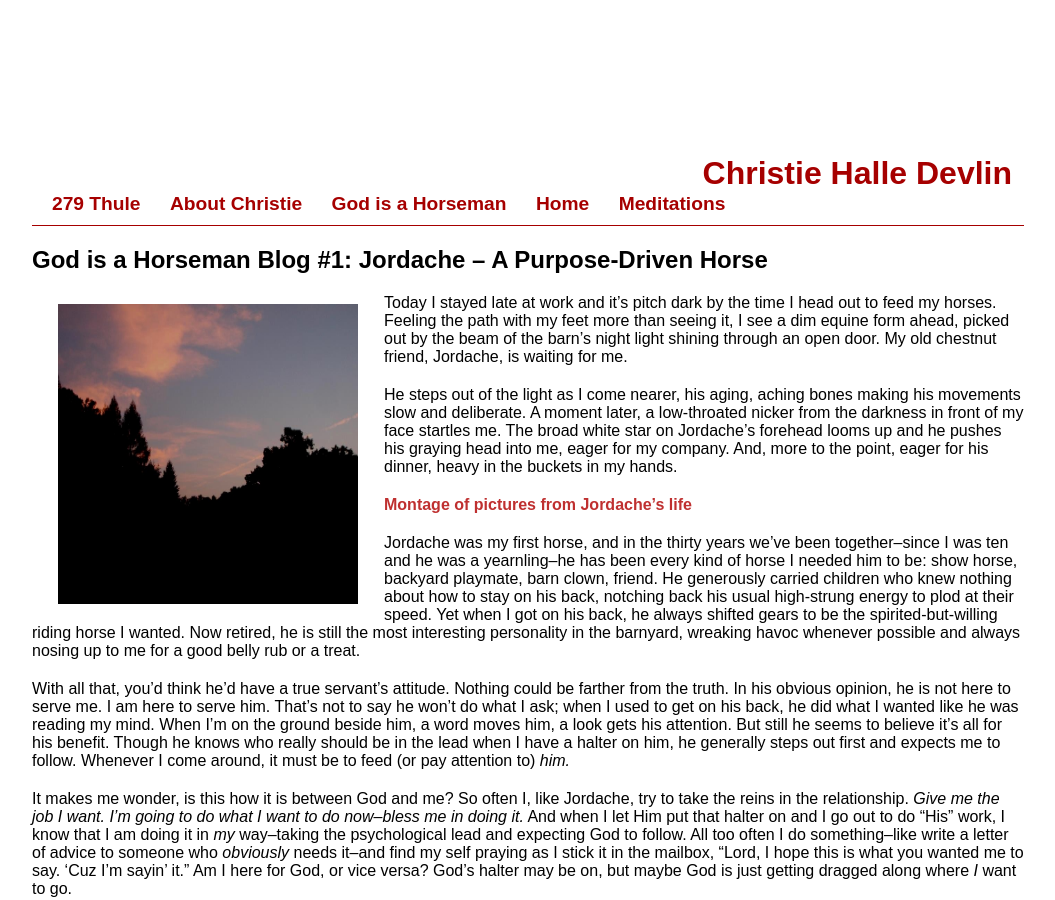
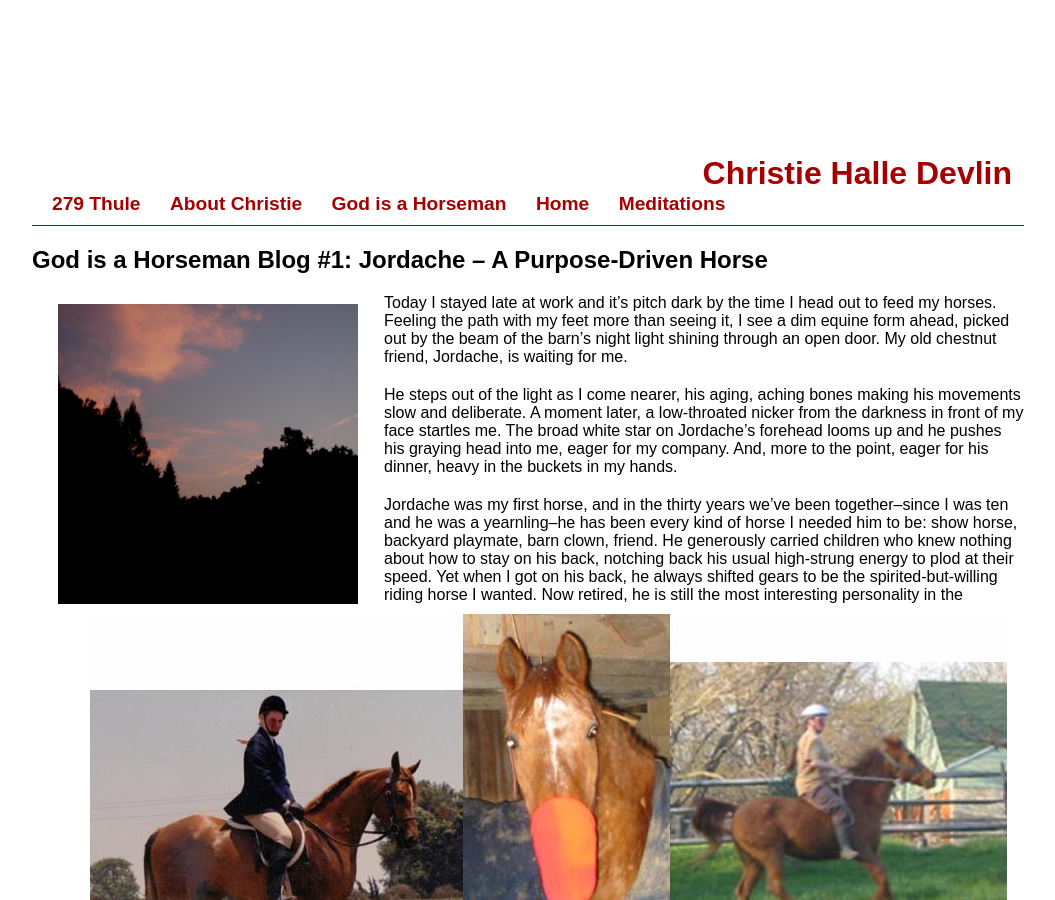
Before and after one commit to halledevlin/halledevlin.github.io, a Jekyll site: the page built from GIAH/giah_1-2.md, in a window 1280 px wide and 900 px high. Shown: the whole window, without its empty margins (112-1167 px from the left). Built offline with Jekyll 4.4.1, drawn with Linux system fonts in a browser that asks for light colours; Markdown is read by kramdown in place of the engine named in the settings.

Commit message:
correct image format

```diff
--- a/GIAH/giah_1-2.md
+++ b/GIAH/giah_1-2.md
@@ -11,7 +11,7 @@ Today I stayed late at work and it's pitch dark by the time I head out to feed m
 
 He steps out of the light as I come nearer, his aging, aching bones making his movements slow and deliberate.  A moment later, a low-throated nicker from the darkness in front of my face startles me.  The broad white star on Jordache's forehead looms up and he pushes his graying head into me, eager for my company.  And, more to the point, eager for his dinner, heavy in the buckets in my hands.
 
-[Montage of pictures from Jordache's life](../images/jordache_montage_3.jpg)
+![Montage of pictures from Jordache's life](../images/jordache_montage_3.jpg)
 
 Jordache was my first horse, and in the thirty years we've been together--since I was ten and he was a yearnling--he has been every kind of horse I needed him to be:  show horse, backyard playmate, barn clown, friend.   He generously carried children who knew nothing about how to stay on his back, notching back his usual high-strung energy to plod at their speed.  Yet when I got on his back, he always shifted gears to be the spirited-but-willing riding horse I wanted.   Now retired, he is still the most interesting personality in the barnyard, wreaking havoc whenever possible and always nosing up to me for a good belly rub or a treat.
 
```
